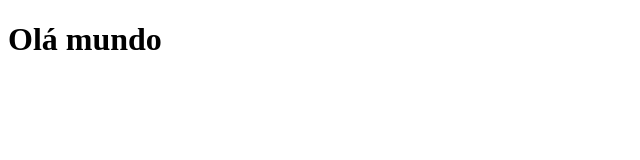
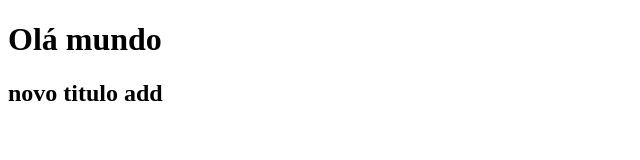
Before and after one commit to HamiltonMendesNeto/meu_repositorio, a plain HTML site: page index.html in a window 1280 px wide. Shown: the whole page, without its empty margins (0-640 px from the left). Drawn offline with Linux system fonts and the light colour scheme.

Commit message:
2.0 commit

```diff
--- a/index.html
+++ b/index.html
@@ -8,6 +8,7 @@
 <body>
 
     <h1>Olá mundo</h1>
+    <h2>novo titulo add</h2>
 
 </body>
 </html>
```
